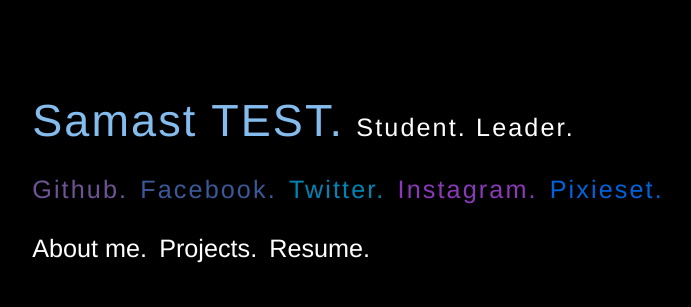
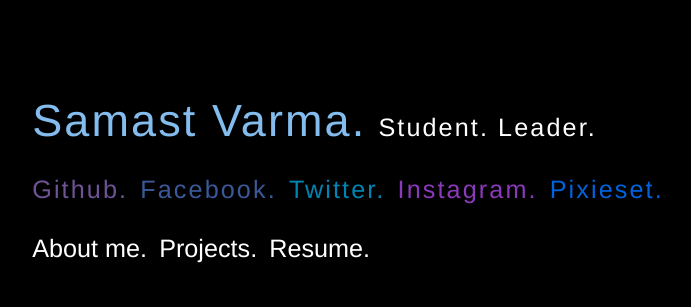
Before and after one commit to samastv/samastv.github.io, a plain HTML site: page index.html in a window 1280 px wide. Shown: the part 210-517 px from the top of the page, without its empty margins (292-983 px from the left). Drawn offline with nearby package versions, Linux system fonts and the light colour scheme.

Commit message:
undo test

```diff
--- a/index.html
+++ b/index.html
@@ -40,7 +40,7 @@
 		<div class = "main">
 
 			<div class = "lineOne">
-				<h1><span id = "name"><a href = "mailto:samastv99@gmail.com">Samast TEST.</a></span> <span id = "description">Student. Leader.</span></h1>
+				<h1><span id = "name"><a href = "mailto:samastv99@gmail.com">Samast Varma.</a></span> <span id = "description">Student. Leader.</span></h1>
 			</div>
 
 			<div class = "lineTwoCopy">
```
